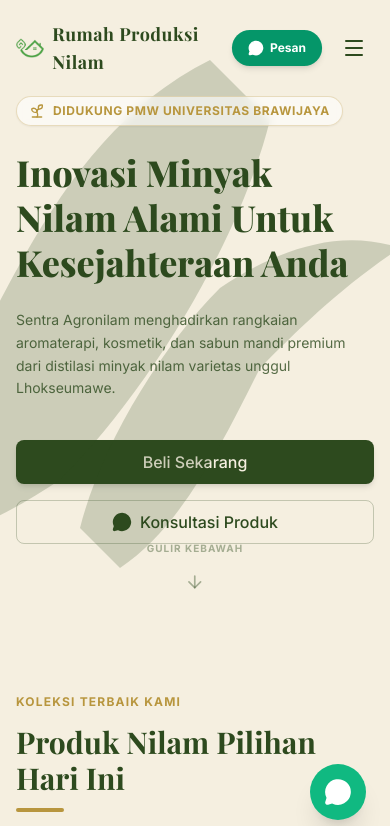
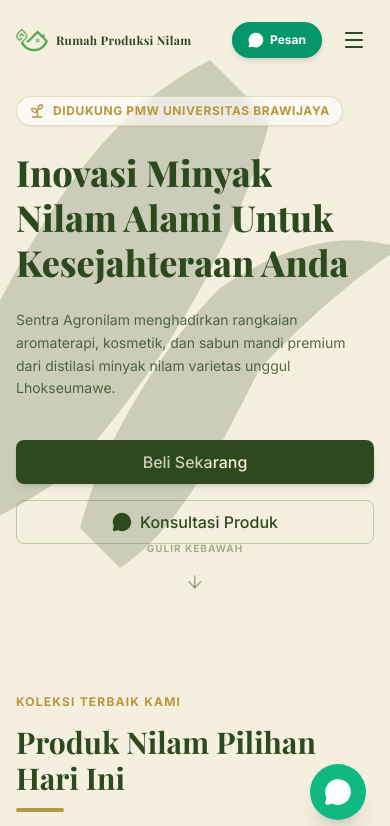
Before and after one commit to ahmadrofiussuud/rumahnilam, a Next.js app: page / in a window 390 px wide. Shown: the top 826 px of the page. Built offline with nearby package versions, Linux system fonts and the light colour scheme; a web font is replaced by a local one.

Commit message:
Fix: adjust brand name font sizes in header for mobile screens to avoid wrapping

```diff
--- a/src/components/layout/Navbar.tsx
+++ b/src/components/layout/Navbar.tsx
@@ -118,7 +118,7 @@ export default function Navbar() {
                 className="object-contain w-full h-full"
               />
             </div>
-            <span className="font-serif text-lg md:text-xl font-bold tracking-wide text-brand-forest-green">
+            <span className="font-serif text-xs sm:text-sm md:text-lg lg:text-xl font-bold tracking-wide text-brand-forest-green whitespace-nowrap">
               Rumah Produksi Nilam
             </span>
           </Link>
```
